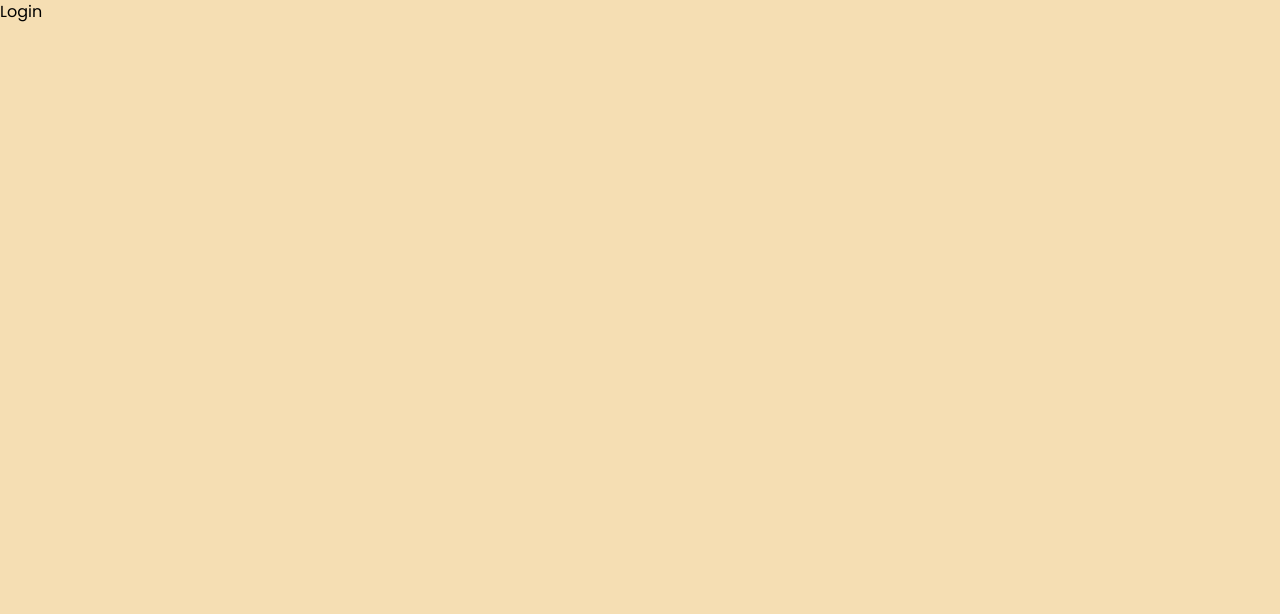
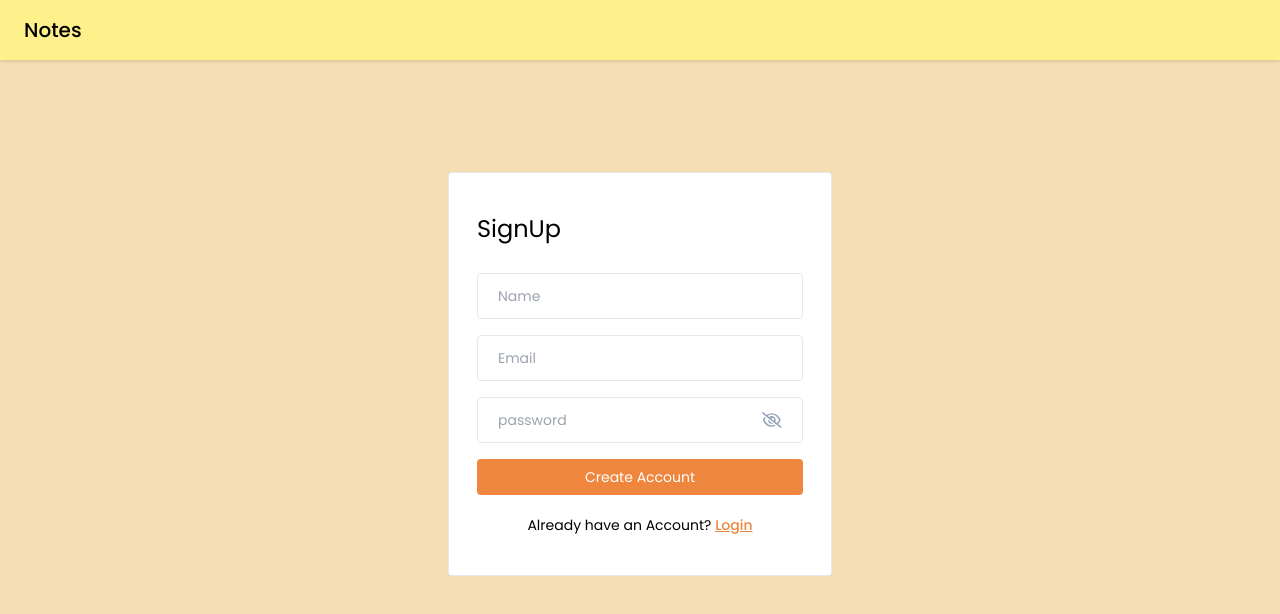
Before and after one commit to backend-glitch/DEV-PROJECTS, a React (Vite) app in the folder NOTES/frontend/notesapp/: page /SignUp in a window 1280 px wide. Shown: the top 614 px of the page. Built offline with nearby package versions, Linux system fonts and the light colour scheme.

Commit message:
added sign up

```diff
--- a/NOTES/frontend/notesapp/src/pages/Login/Login.jsx
+++ b/NOTES/frontend/notesapp/src/pages/Login/Login.jsx
@@ -1,21 +1,61 @@
-import React from "react";
+import React, { useState } from "react";
 import Navbar from "../../components/Navbar/Navbar";
 import { Link } from "react-router-dom";
 import PasswordInput from "../../components/Navbar/input/PasswordInput";
+import { validateEmail } from "../../utils/helper";
 
 const Login = () => {
+
+    const [email, setemail] = useState("");
+    const [password, setPassword] = useState("");
+    const [error, setError] = useState(null);
+
+
+    const handleLogin = async(e) => {
+        e.preventDefault();
+
+          if(!validateEmail(email)){
+                setError("Enter a valide email");
+                return;
+            }
+
+            if(!password){
+                setError("enter a password");
+                return;
+            }
+
+    }
+
+    // if(!validateEmail) {
+    //     setError("Please enter a valide email");
+    //     return;
+    // }
+
+//     if(!password){
+//     setError("please enter a password");
+// };
+
+//setError("");
+
     return (
         <>
         <Navbar />
 
         <div className="flex items-center justify-center mt-28">
             <div className="w-96 border rounded bg-white px-7 py-10" >
-              <form onSubmit={() => {}}>
+              <form onSubmit={handleLogin}>
                 <h4 className="text-2xl mb-7">Login</h4>
 
 
-                <input type="text" placeholder="Email" className="input-box"/>
-                <PasswordInput />
+                <input type="text"
+                 placeholder="Email"
+                  className="input-box"
+                  value={email} onChange={(e) => setemail(e.target.value)}
+                  />
+                <PasswordInput  value ={password} onChange={(e) => setPassword(e.target.value)}/>
+
+                    {error && <p className="text-red-500 text-xs pb-1">{error}</p>}
+
 
                 <button type="submit" className="btn-primary">
                     LOGIN
--- a/NOTES/frontend/notesapp/src/pages/SignUp/SignUp.jsx
+++ b/NOTES/frontend/notesapp/src/pages/SignUp/SignUp.jsx
@@ -1,8 +1,81 @@
-import React from "react";
+import React, { useState } from "react";
+import Navbar from "../../components/Navbar/Navbar";
+import PasswordInput from "../../components/Navbar/input/PasswordInput";
+import { Link } from "react-router-dom";
+import { validateEmail } from "../../utils/helper";
 
 const SignUp = () => {
+
+const[name, setName] = useState("");
+  const [email, setemail] = useState("");
+    const [password, setPassword] = useState("");
+    const [error, setError] = useState(null);
+
+    const handleSignUp = async(e) => {
+        e.preventDefault();
+
+
+    if(!name) {
+        setError("enter a name");
+        return;
+    }
+
+    if(!validateEmail(email)){
+        setError("Enter a valide email");
+        return;
+    }
+
+    if(!password){
+        setError("enter a password");
+        return;
+    }
+}
+
     return (
-        <div>Login</div>
+           <>
+        <Navbar />
+
+        <div className="flex items-center justify-center mt-28">
+            <div className="w-96 border rounded bg-white px-7 py-10" >
+              <form onSubmit={handleSignUp}>
+                <h4 className="text-2xl mb-7">SignUp</h4>
+
+                <input type="text"
+                 placeholder="Name"
+                  className="input-box"
+                  value={name} onChange={(e) => setName(e.target.value)}
+                  />
+
+                   <input type="text"
+                 placeholder="Email"
+                  className="input-box"
+                  value={email} onChange={(e) => setemail(e.target.value)}
+                  />
+
+
+                 <PasswordInput  value ={password} onChange={(e) => setPassword(e.target.value)}/>
+
+                    {error && <p className="text-red-500 text-xs pb-1">{error}</p>}
+
+
+
+                <button type="submit" className="btn-primary">
+                    Create Account
+                </button>
+
+
+                <p className="text-sm text-center mt-4">
+                    Already have an Account?{" "}
+                     <Link to="/Login" className="font-medium text-secondary underline">
+                        Login
+                    </Link>
+
+                </p>
+
+                </form>
+            </div>
+        </div>
+        </>
     )
 }
 
--- /dev/null
+++ b/NOTES/frontend/notesapp/src/utils/helper.js
@@ -0,0 +1,5 @@
+export const validateEmail = (email) => {
+    const regex = /^[^\s@]+@[^\s@]+\.[^\s@]+$/;
+    return regex.test(email);
+
+}
```
